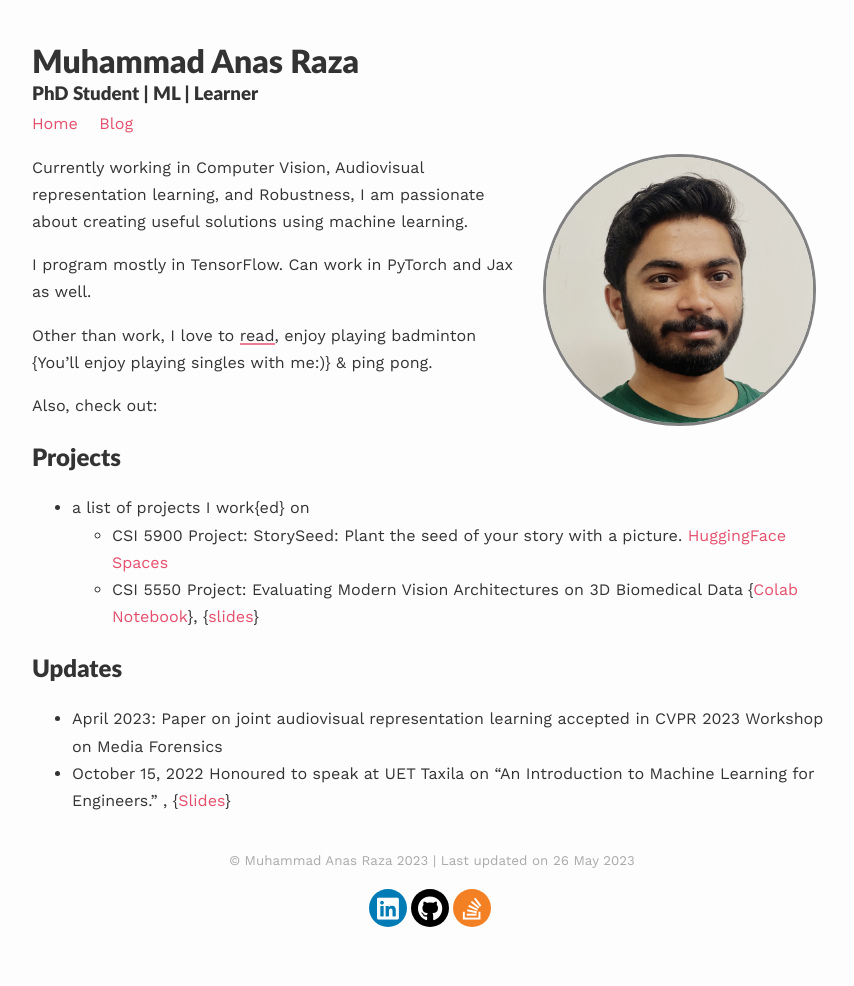
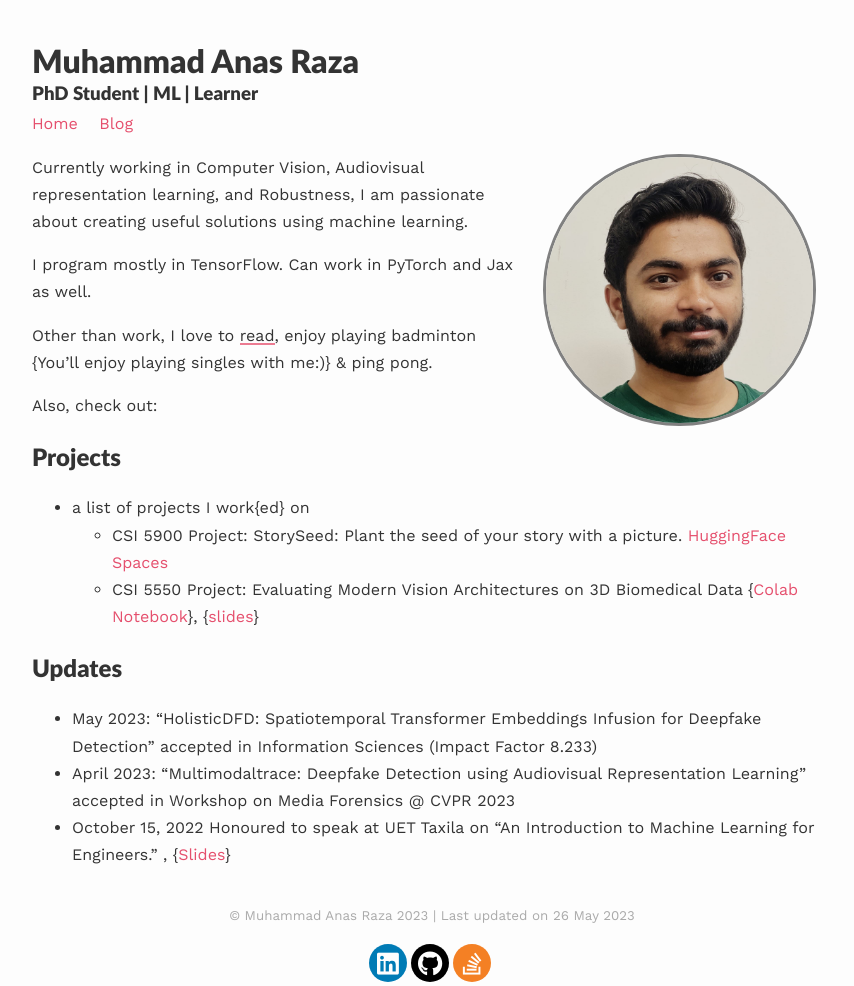
Before and after one commit to anas-rz/anas-rz.github.io, a Jekyll site: the page built from index.md, in a window 1280 px wide. Shown: the whole page, without its empty margins (208-1062 px from the left). Built offline with Jekyll 4.4.1, drawn with Linux system fonts in a browser that asks for light colours; nearby versions of some CDN libraries; a script that is not in the unit is left out; before the commit the page ends 964 px from its top, so only the background shows below that.

Commit message:
Update index.md

```diff
--- a/index.md
+++ b/index.md
@@ -20,5 +20,6 @@ Also, check out:
   - CSI 5550 Project: Evaluating Modern Vision Architectures on 3D Biomedical Data \{[Colab Notebook](https://colab.research.google.com/drive/1nz-NtGxC3NeSJh4ZWQ8jabzBlawnvIWe?usp=sharing)\}, \{[slides](https://docs.google.com/presentation/d/1o1SD0WHBJEqvjOIJWys-Y6z80uuiejmC/edit?usp=sharing&ouid=118316226676823953327&rtpof=true&sd=true)\}
 
 ## Updates
-  - April 2023: Paper on joint audiovisual representation learning accepted in CVPR 2023 Workshop on Media Forensics
+  - May 2023: "HolisticDFD: Spatiotemporal Transformer Embeddings Infusion for Deepfake Detection" accepted in Information Sciences (Impact Factor 8.233)
+  - April 2023: "Multimodaltrace: Deepfake Detection using Audiovisual Representation Learning" accepted in Workshop on Media Forensics @ CVPR 2023
   - October 15, 2022 Honoured to speak at UET Taxila on "An Introduction to Machine Learning for Engineers." , \{[Slides](https://docs.google.com/presentation/d/1HIWUd9OQaHk1D1ESe77uEcZ6ir7DKLdQIj3rKms_yPs/edit?usp=sharing)\}
```
